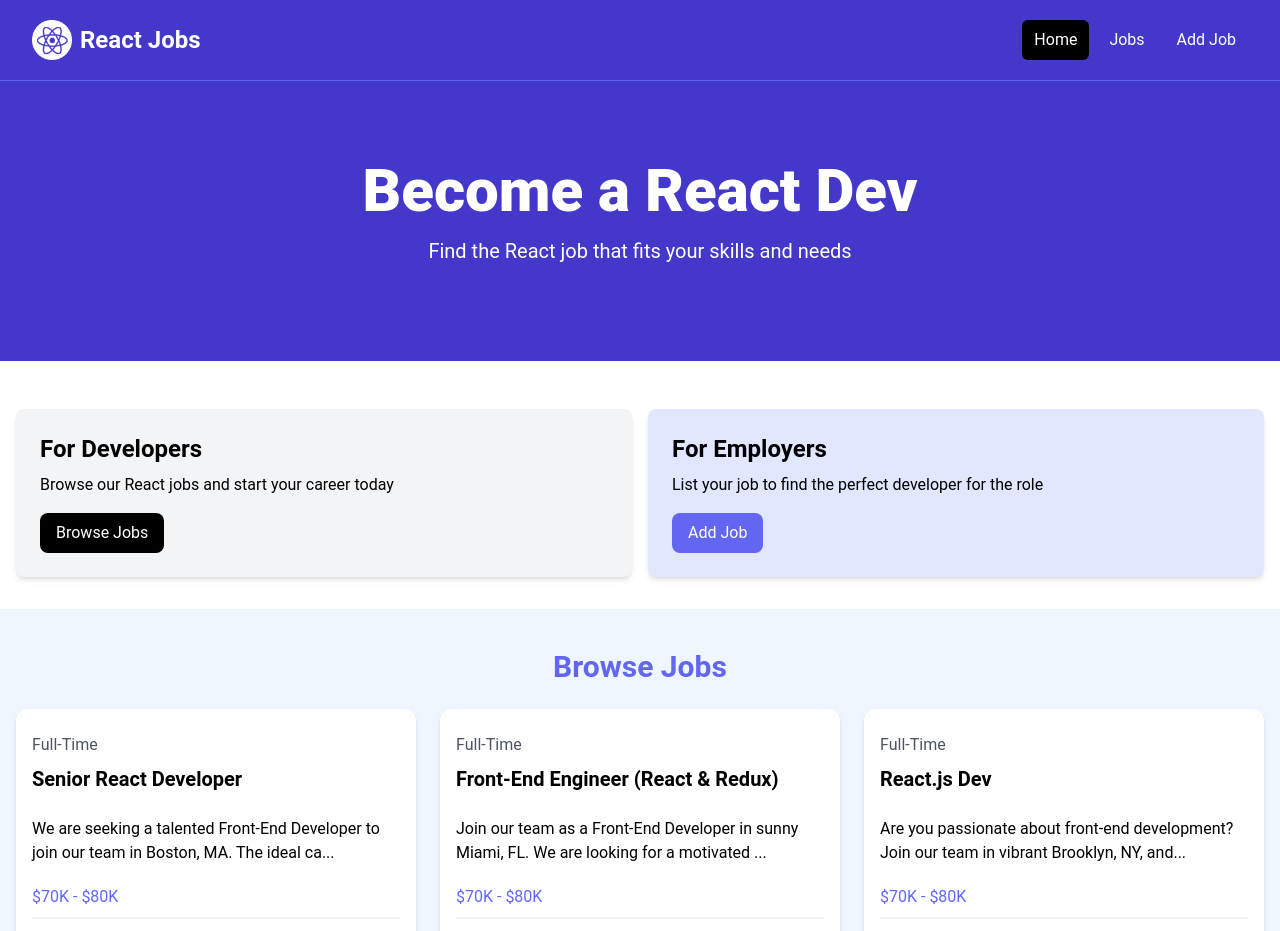
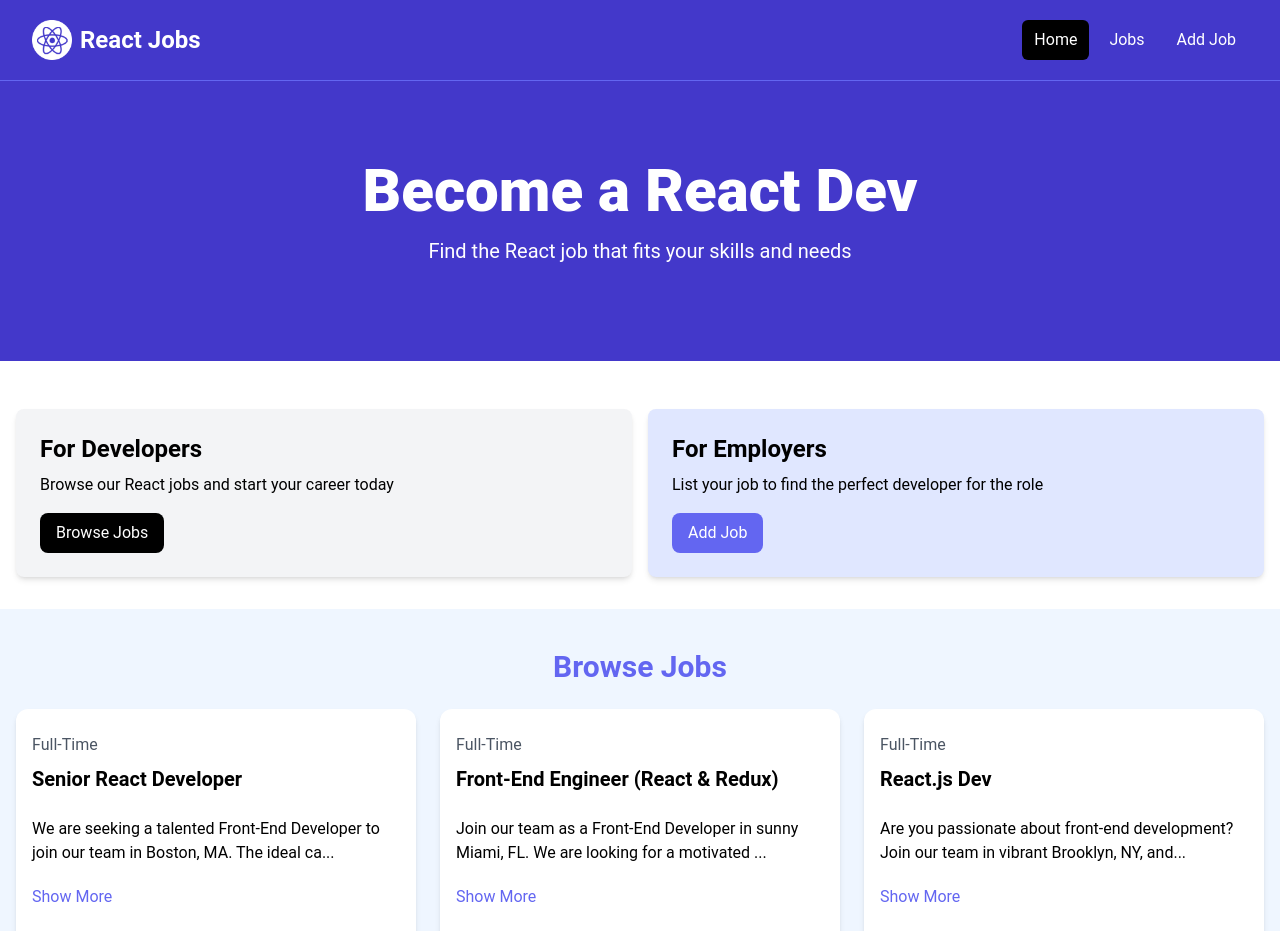
Before and after one commit to Udeme98/React-Jobs, a React (Vite) app: page / in a window 1280 px wide. Shown: the top 931 px of the page. Built offline with nearby package versions, Linux system fonts and the light colour scheme.

Commit message:
set up a button to manage show description

```diff
--- a/src/components/JobListing.jsx
+++ b/src/components/JobListing.jsx
@@ -18,6 +18,12 @@ const JobListing = ({ job }) => {
         </div>
 
         <div className="mb-5">{description}</div>
+        <button
+          className="text-indigo-500 mb-5 hover:text-indigo-600"
+          onClick={() => setShowFullDescrption(!showFullDescription)}
+        >
+          {showFullDescription ? "Show Less" : "Show More"}
+        </button>
 
         <h3 className="text-indigo-500 mb-2">{job.salary}</h3>
 
```
